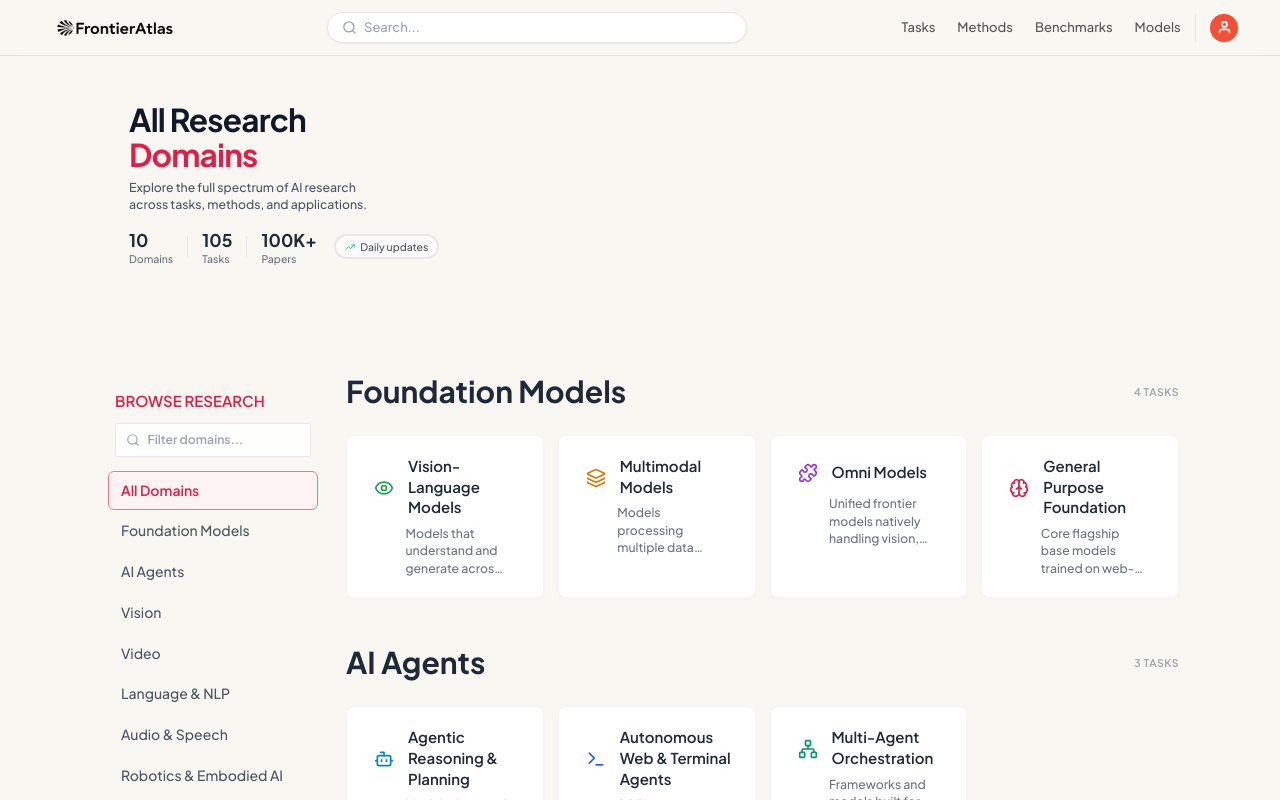
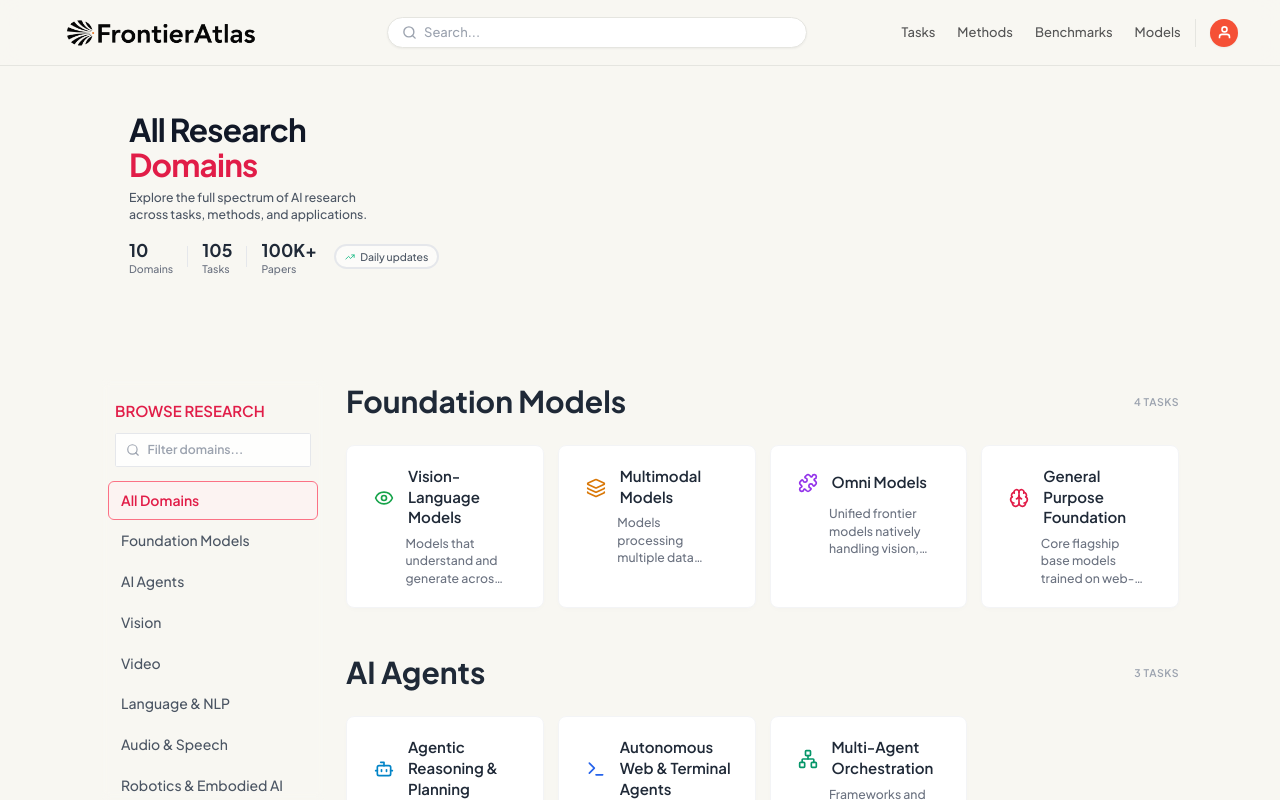
Before and after one commit to Deepak-Solanki04/Frontier_Atlas, a Next.js app: page / in a window 1280 px wide. Built offline with nearby package versions, Linux system fonts and the light colour scheme.

Commit message:
style(header): significantly increase logo container and scaling to match task page visual prominence

```diff
--- a/components/Header.tsx
+++ b/components/Header.tsx
@@ -37,7 +37,7 @@ export default function Header() {
   }, [pathname]);
 
   return (
-    <nav className="font-sans sticky top-0 h-[56px] w-full bg-[#F8F7F2]/90 backdrop-blur-md border-b border-[#E5E5E0] flex items-center justify-between px-4 md:px-8 xl:px-12 gap-4 shrink-0 z-50 transition-all duration-200">
+    <nav className="font-sans sticky top-0 h-[62px] md:h-[66px] w-full bg-[#F8F7F2]/90 backdrop-blur-md border-b border-[#E5E5E0] flex items-center justify-between px-4 md:px-8 xl:px-12 gap-4 shrink-0 z-50 transition-all duration-200">
       {/* Left Logo Container */}
       <div className="flex items-center gap-2 shrink-0">
         <button
@@ -54,14 +54,14 @@ export default function Header() {
         </button>
         <Link
           href="/"
-          className="relative block w-[210px] sm:w-[235px] xl:w-[250px] h-[46px] sm:h-[48px] cursor-pointer no-underline"
+          className="relative block w-[230px] sm:w-[270px] xl:w-[310px] h-[52px] md:h-[58px] cursor-pointer no-underline overflow-visible"
         >
           <Image
             alt="Frontier Atlas"
             src="/logo.png"
             fill
-            className="object-contain object-left"
-            sizes="(max-width: 1280px) 235px, 250px"
+            className="object-contain object-left scale-[1.3] md:scale-[1.35] origin-left transition-transform"
+            sizes="(max-width: 1280px) 270px, 310px"
             priority
           />
         </Link>
```
